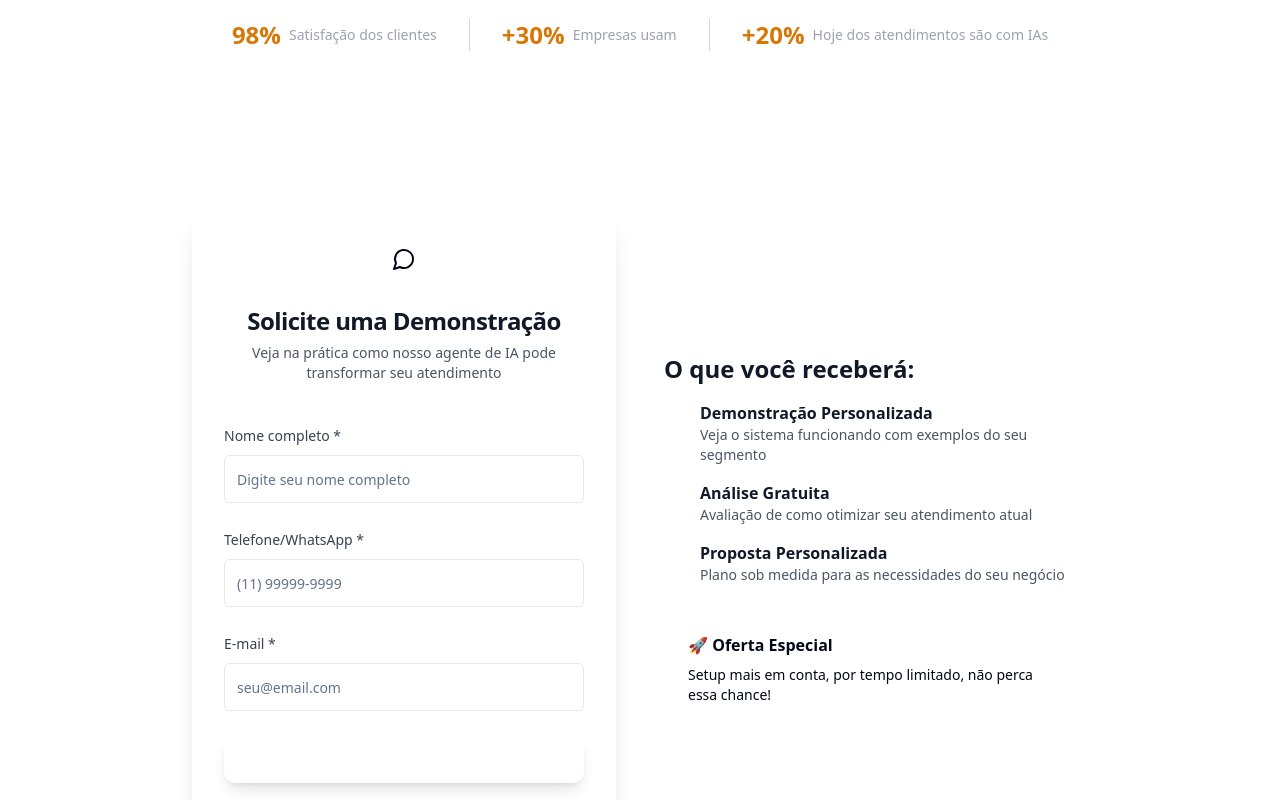
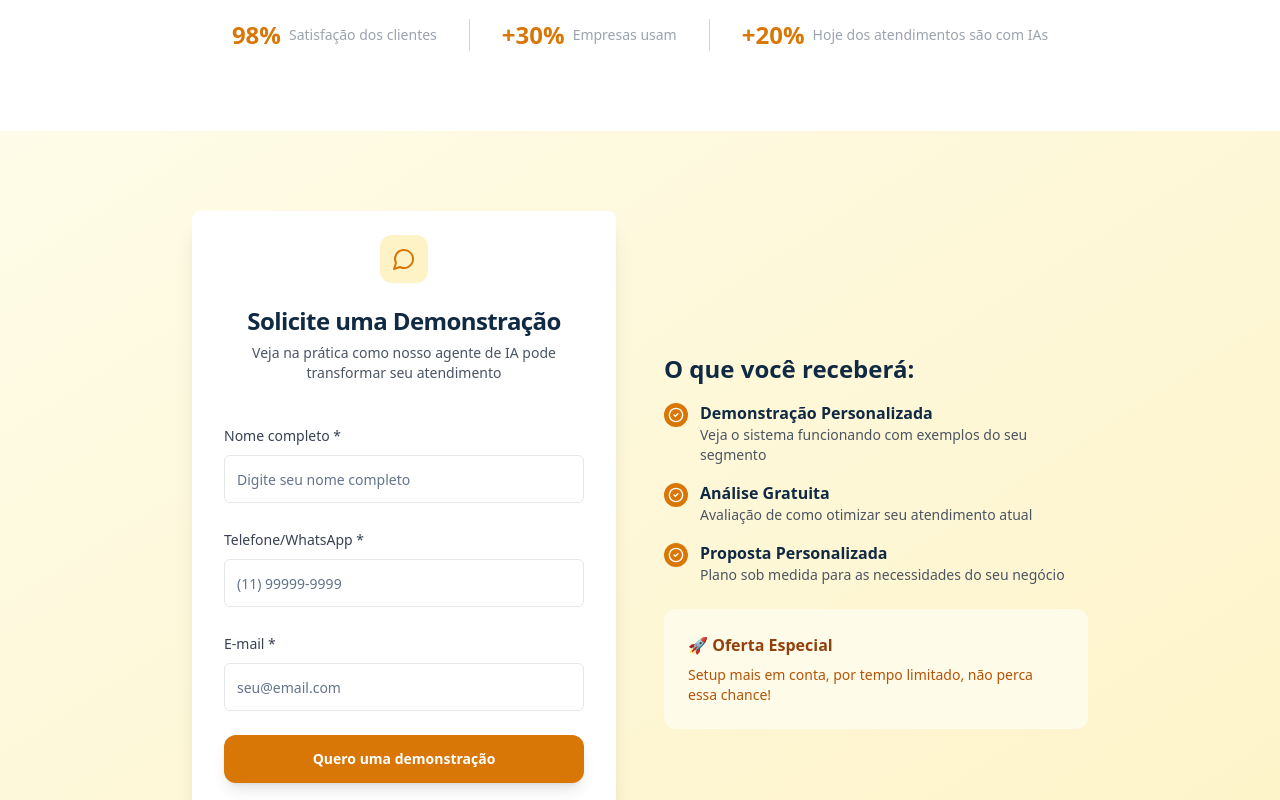
Before and after one commit to NtarSantos/lp-iaju, a React (Vite) app: page / in a window 1280 px wide. Shown: the part 1480-2280 px from the top of the page. Built offline with nearby package versions, Linux system fonts and the light colour scheme.

Commit message:
feat: Apply color palette to form section
Applies the defined color palette to the demonstration and form sections at the bottom of the page.

```diff
--- a/src/components/LeadForm.tsx
+++ b/src/components/LeadForm.tsx
@@ -1,3 +1,4 @@
+
 import { useState } from "react";
 import { Button } from "@/components/ui/button";
 import { Input } from "@/components/ui/input";
@@ -75,22 +76,22 @@ const LeadForm = () => {
 
   if (isSubmitted) {
     return (
-      <section id="lead-form" className="py-20 bg-gradient-to-br from-whatsapp-50 to-white">
+      <section id="lead-form" className="py-20 bg-gradient-to-br from-yellow-50 to-yellow-100">
         <div className="container mx-auto px-6">
           <div className="max-w-md mx-auto">
             <Card className="shadow-xl border-0 bg-white">
               <CardContent className="p-12 text-center">
-                <div className="w-16 h-16 bg-whatsapp-100 rounded-full flex items-center justify-center mx-auto mb-6">
-                  <CheckCircle2 className="w-8 h-8 text-whatsapp-600" />
+                <div className="w-16 h-16 bg-yellow-100 rounded-full flex items-center justify-center mx-auto mb-6">
+                  <CheckCircle2 className="w-8 h-8 text-yellow-600" />
                 </div>
-                <h3 className="text-2xl font-bold text-gray-900 mb-4">
+                <h3 className="text-2xl font-bold text-navy-900 mb-4">
                   Obrigado pelo interesse!
                 </h3>
                 <p className="text-gray-600 mb-6">
                   Recebemos sua solicitação e entraremos em contato em breve para agendar sua demonstração personalizada.
                 </p>
-                <div className="bg-whatsapp-50 p-4 rounded-lg mb-6">
-                  <p className="text-sm text-whatsapp-700">
+                <div className="bg-yellow-50 p-4 rounded-lg mb-6">
+                  <p className="text-sm text-yellow-700">
                     <strong>Próximos passos:</strong><br />
                     1. Análise do seu negócio<br />
                     2. Demonstração personalizada<br />
@@ -100,7 +101,7 @@ const LeadForm = () => {
                 <Button
                   onClick={handleNewRequest}
                   variant="outline"
-                  className="w-full h-12 border-whatsapp-200 text-whatsapp-600 hover:bg-whatsapp-50 font-semibold rounded-xl"
+                  className="w-full h-12 border-yellow-300 text-yellow-700 hover:bg-yellow-50 font-semibold rounded-xl"
                 >
                   <ArrowLeft className="w-4 h-4 mr-2" />
                   Nova solicitação
@@ -114,7 +115,7 @@ const LeadForm = () => {
   }
 
   return (
-    <section id="lead-form" className="py-20 bg-gradient-to-br from-whatsapp-50 to-white">
+    <section id="lead-form" className="py-20 bg-gradient-to-br from-yellow-50 to-yellow-100">
       <div className="container mx-auto px-6">
         <div className="max-w-4xl mx-auto">
           <div className="grid lg:grid-cols-2 gap-12 items-center">
@@ -122,10 +123,10 @@ const LeadForm = () => {
             <div>
               <Card className="shadow-xl border-0 bg-white">
                 <CardHeader className="text-center pb-2">
-                  <div className="w-12 h-12 bg-whatsapp-100 rounded-xl flex items-center justify-center mx-auto mb-4">
-                    <MessageCircle className="w-6 h-6 text-whatsapp-600" />
+                  <div className="w-12 h-12 bg-yellow-100 rounded-xl flex items-center justify-center mx-auto mb-4">
+                    <MessageCircle className="w-6 h-6 text-yellow-600" />
                   </div>
-                  <CardTitle className="text-2xl font-bold text-gray-900">
+                  <CardTitle className="text-2xl font-bold text-navy-900">
                     Solicite uma Demonstração
                   </CardTitle>
                   <CardDescription className="text-gray-600">
@@ -147,7 +148,7 @@ const LeadForm = () => {
                         value={formData.nome}
                         onChange={handleInputChange}
                         required
-                        className="h-12 border-gray-200 focus:border-whatsapp-500 focus:ring-whatsapp-500"
+                        className="h-12 border-gray-200 focus:border-yellow-500 focus:ring-yellow-500"
                       />
                     </div>
 
@@ -163,7 +164,7 @@ const LeadForm = () => {
                         value={formData.telefone}
                         onChange={handleInputChange}
                         required
-                        className="h-12 border-gray-200 focus:border-whatsapp-500 focus:ring-whatsapp-500"
+                        className="h-12 border-gray-200 focus:border-yellow-500 focus:ring-yellow-500"
                       />
                     </div>
 
@@ -179,14 +180,14 @@ const LeadForm = () => {
                         value={formData.email}
                         onChange={handleInputChange}
                         required
-                        className="h-12 border-gray-200 focus:border-whatsapp-500 focus:ring-whatsapp-500"
+                        className="h-12 border-gray-200 focus:border-yellow-500 focus:ring-yellow-500"
                       />
                     </div>
 
                     <Button
                       type="submit"
                       disabled={isSubmitting}
-                      className="w-full h-12 bg-whatsapp-600 hover:bg-whatsapp-700 text-white font-semibold rounded-xl shadow-lg hover:shadow-xl transition-all duration-300"
+                      className="w-full h-12 bg-yellow-600 hover:bg-yellow-700 text-white font-semibold rounded-xl shadow-lg hover:shadow-xl transition-all duration-300"
                     >
                       {isSubmitting ? (
                         <div className="flex items-center">
@@ -209,45 +210,45 @@ const LeadForm = () => {
             {/* Right side - Benefits recap */}
             <div className="space-y-6">
               <div>
-                <h3 className="text-2xl font-bold text-gray-900 mb-4">
+                <h3 className="text-2xl font-bold text-navy-900 mb-4">
                   O que você receberá:
                 </h3>
                 <div className="space-y-4">
                   <div className="flex items-start space-x-3">
-                    <div className="w-6 h-6 bg-whatsapp-500 rounded-full flex items-center justify-center flex-shrink-0 mt-0.5">
+                    <div className="w-6 h-6 bg-yellow-600 rounded-full flex items-center justify-center flex-shrink-0 mt-0.5">
                       <CheckCircle2 className="w-4 h-4 text-white" />
                     </div>
                     <div>
-                      <h4 className="font-semibold text-gray-900">Demonstração Personalizada</h4>
+                      <h4 className="font-semibold text-navy-900">Demonstração Personalizada</h4>
                       <p className="text-gray-600 text-sm">Veja o sistema funcionando com exemplos do seu segmento</p>
                     </div>
                   </div>
 
                   <div className="flex items-start space-x-3">
-                    <div className="w-6 h-6 bg-whatsapp-500 rounded-full flex items-center justify-center flex-shrink-0 mt-0.5">
+                    <div className="w-6 h-6 bg-yellow-600 rounded-full flex items-center justify-center flex-shrink-0 mt-0.5">
                       <CheckCircle2 className="w-4 h-4 text-white" />
                     </div>
                     <div>
-                      <h4 className="font-semibold text-gray-900">Análise Gratuita</h4>
+                      <h4 className="font-semibold text-navy-900">Análise Gratuita</h4>
                       <p className="text-gray-600 text-sm">Avaliação de como otimizar seu atendimento atual</p>
                     </div>
                   </div>
 
                   <div className="flex items-start space-x-3">
-                    <div className="w-6 h-6 bg-whatsapp-500 rounded-full flex items-center justify-center flex-shrink-0 mt-0.5">
+                    <div className="w-6 h-6 bg-yellow-600 rounded-full flex items-center justify-center flex-shrink-0 mt-0.5">
                       <CheckCircle2 className="w-4 h-4 text-white" />
                     </div>
                     <div>
-                      <h4 className="font-semibold text-gray-900">Proposta Personalizada</h4>
+                      <h4 className="font-semibold text-navy-900">Proposta Personalizada</h4>
                       <p className="text-gray-600 text-sm">Plano sob medida para as necessidades do seu negócio</p>
                     </div>
                   </div>
                 </div>
               </div>
 
-              <div className="bg-whatsapp-50 p-6 rounded-xl">
-                <h4 className="font-semibold text-whatsapp-800 mb-2">🚀 Oferta Especial</h4>
-                <p className="text-whatsapp-700 text-sm">
+              <div className="bg-yellow-50 p-6 rounded-xl">
+                <h4 className="font-semibold text-yellow-800 mb-2">🚀 Oferta Especial</h4>
+                <p className="text-yellow-700 text-sm">
                   Setup mais em conta, por tempo limitado, não perca essa chance!
                 </p>
               </div>
```
